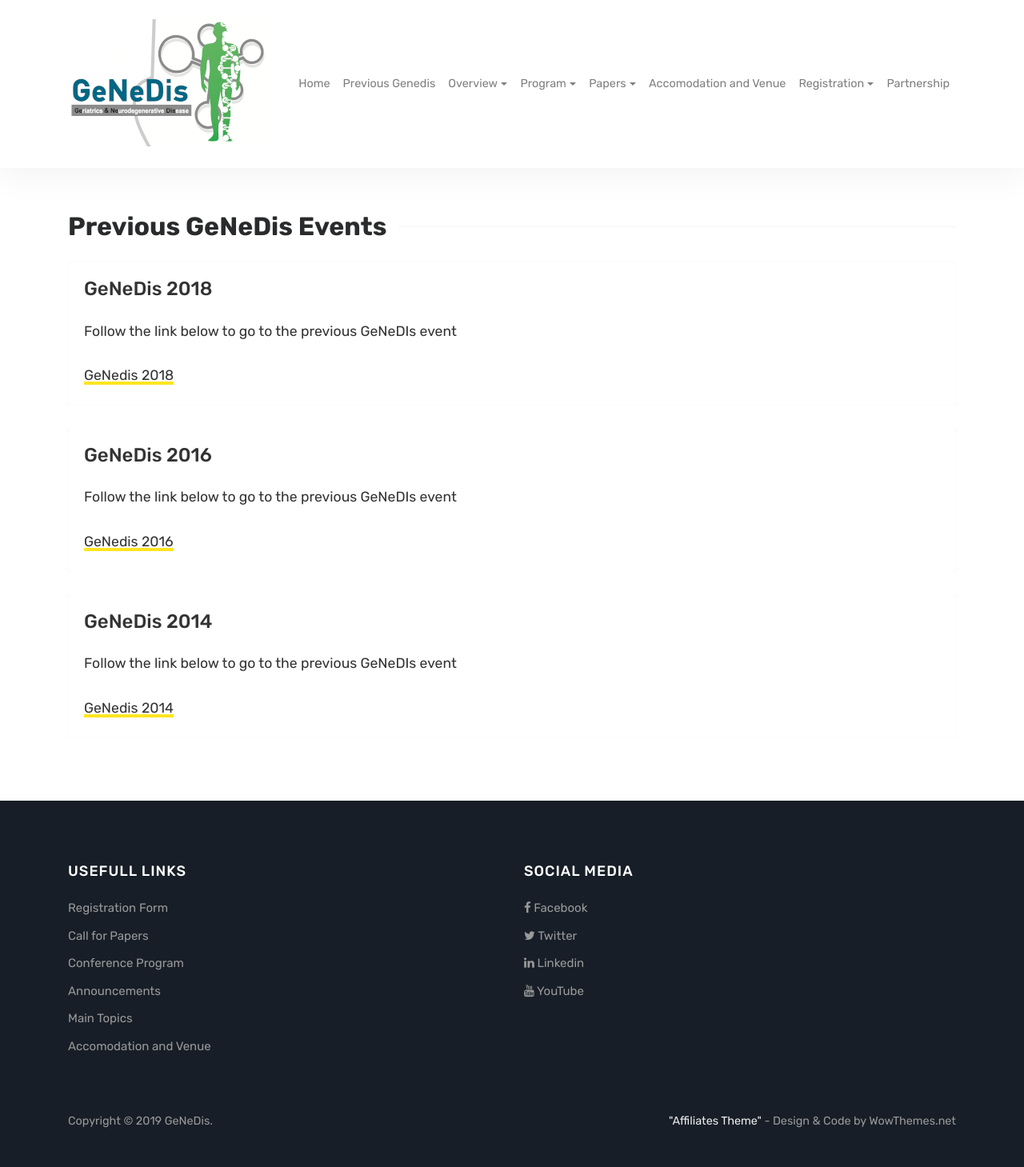
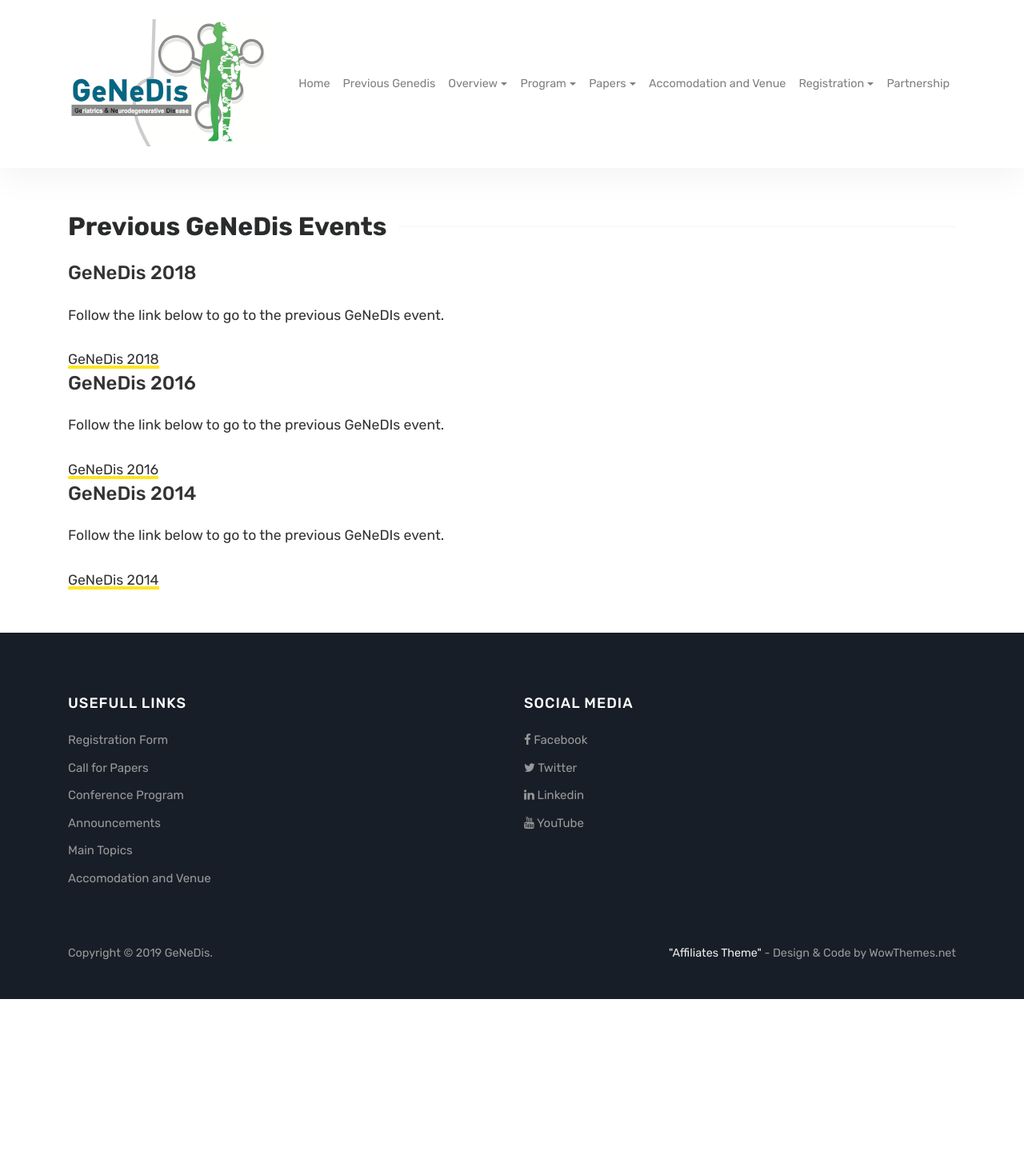
Before and after one commit to Covide-1797/genedis, a Jekyll site: the page built from pages/previous-genedis.html, in a window 1280 px wide. Shown: the whole page at 80% size. Built offline with Jekyll 4.4.1, drawn with Linux system fonts in a browser that asks for light colours; after the commit the page ends 1249 px from its top, so only the background shows below that.

Commit message:
Update previous-genedis.html

```diff
--- a/pages/previous-genedis.html
+++ b/pages/previous-genedis.html
@@ -3,30 +3,18 @@ layout: page
 title: Previous GeNeDis Events
 ---
 <div class="row">
-  <div class="col-sm-12">
-
-    <div class="card shadow-lg">
-      <div class="card-block">
-        <h4 class="card-title">GeNeDis 2018</h4>
-        <p class="card-text">Follow the link below to go to the previous GeNeDIs event</p>
-        <a href="http://2018.genedis.eu/" class="card-link">GeNedis 2018</a>
-      </div>
+    <div class="col-md-12">
+        <h4>GeNeDis 2018</h4>
+        <p>Follow the link below to go to the previous GeNeDIs event.</p>
+        <a href="http://2018.genedis.eu/" target="_blank">GeNeDis 2018</a>
+        <br>
+        <h4>GeNeDis 2016</h4>
+        <p>Follow the link below to go to the previous GeNeDIs event.</p>
+        <a href="http://2016.genedis.eu/" target="_blank">GeNeDis 2016</a>
+        <br>
+        <h4>GeNeDis 2014</h4>
+        <p>Follow the link below to go to the previous GeNeDIs event.</p>
+        <a href="http://2014.genedis.eu/" target="_blank">GeNeDis 2014</a>
+        <br>
     </div>
-
-    <div class="card shadow-lg">
-      <div class="card-block">
-        <h4 class="card-title">GeNeDis 2016</h4>
-        <p class="card-text">Follow the link below to go to the previous GeNeDIs event</p>
-        <a href="http://2016.genedis.eu/" class="card-link">GeNedis 2016</a>
-      </div>
-    </div>
-
-    <div class="card shadow-lg">
-      <div class="card-block">
-        <h4 class="card-title">GeNeDis 2014</h4>
-        <p class="card-text">Follow the link below to go to the previous GeNeDIs event</p>
-        <a href="http://2014.genedis.eu/" class="card-link">GeNedis 2014</a>
-      </div>
-    </div>
-  </div>
 </div>
```
